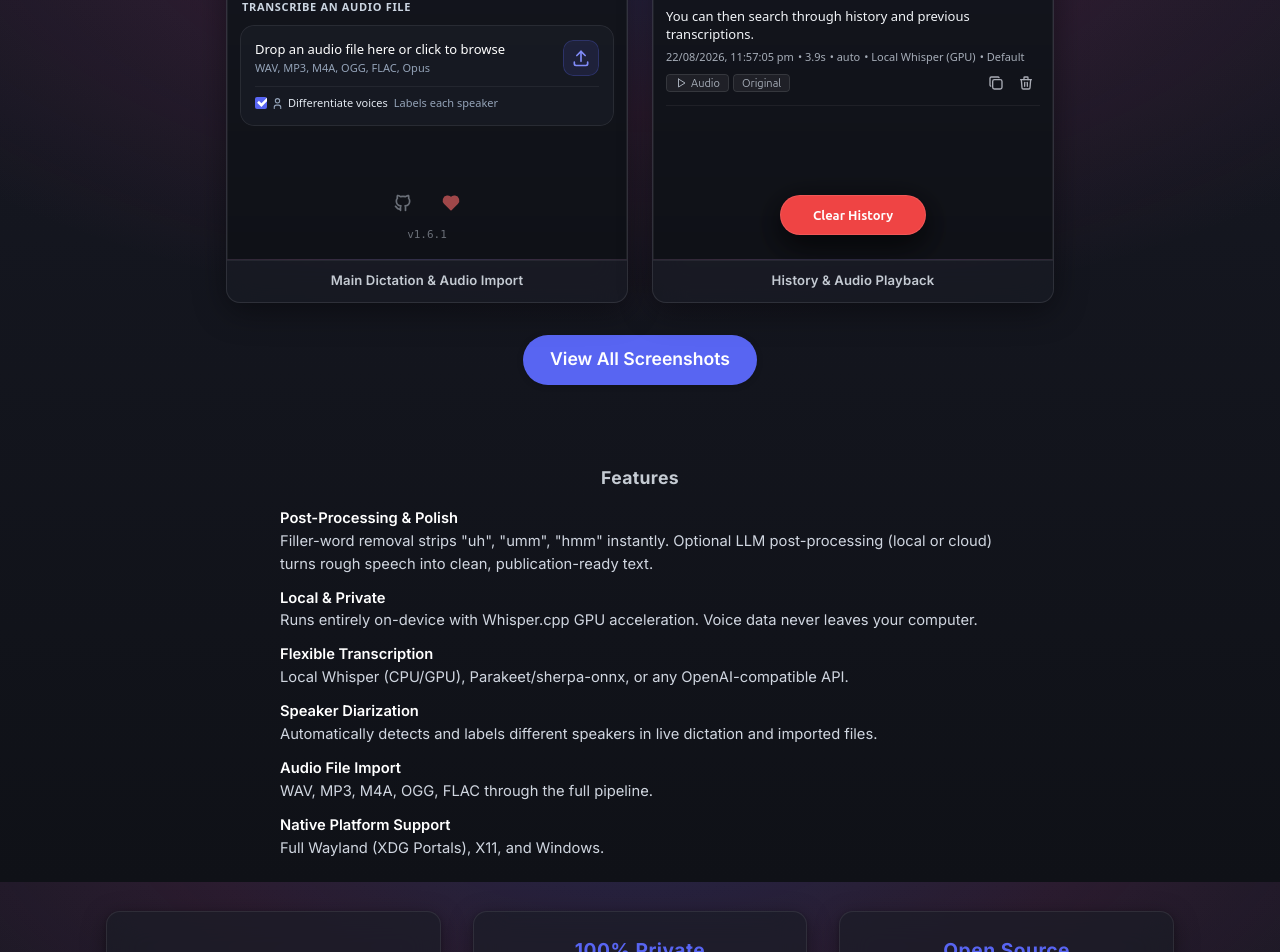
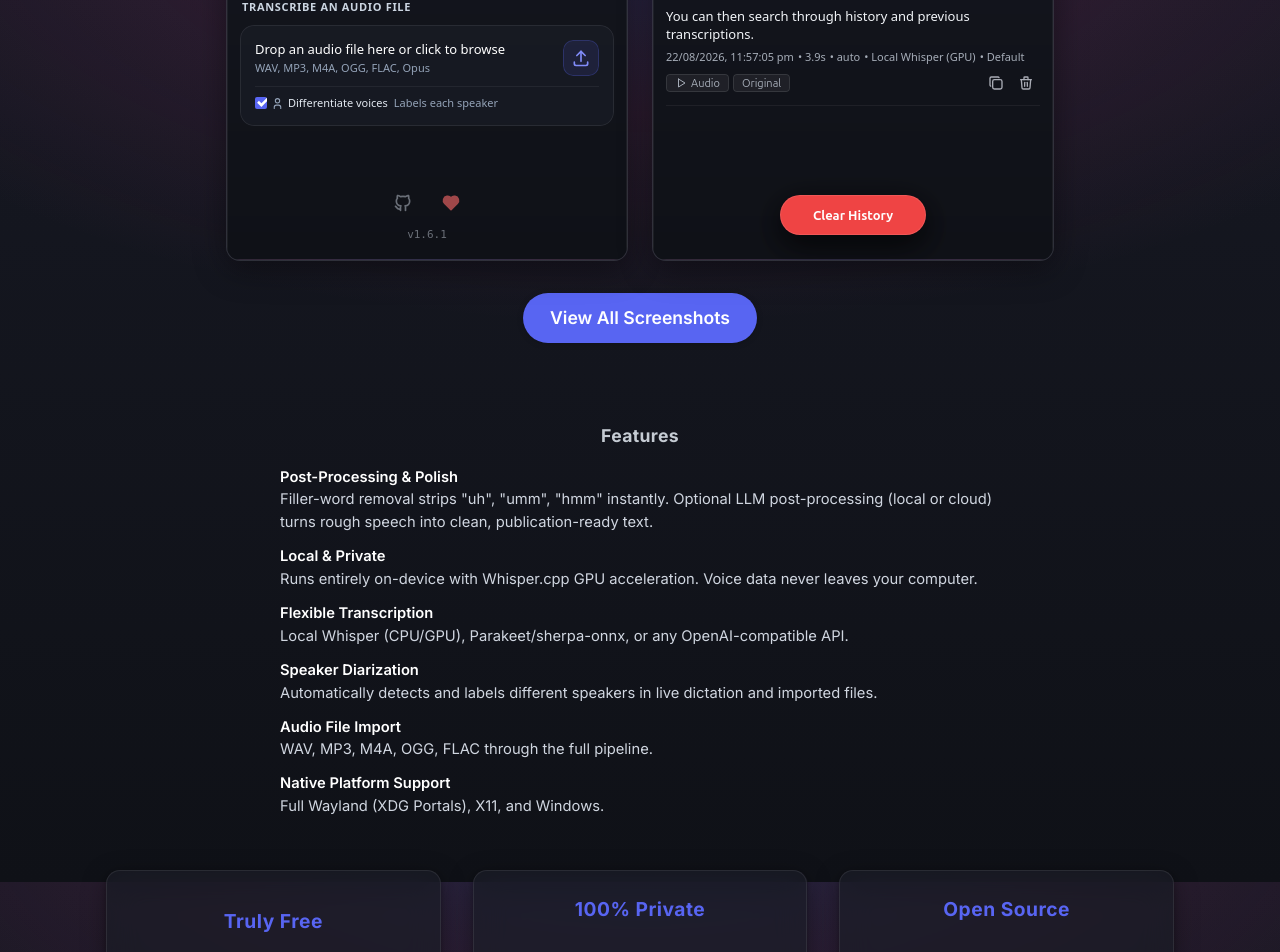
Before and after one commit to jackbrumley/voquill, a Jekyll site: the page built from docs/index.html, in a window 1280 px wide. Shown: the part 918-1870 px from the top of the page. Built offline with Jekyll 4.4.1, drawn with Linux system fonts in a browser that asks for light colours.

Commit message:
docs: remove screenshot captions from homepage hero grid

```diff
--- a/docs/assets/index.css
+++ b/docs/assets/index.css
@@ -307,21 +307,8 @@ h1 {
 
 .hero-screenshot-card img {
   display: block;
-  border-bottom: 1px solid rgba(255, 255, 255, 0.06);
+  border-radius: 13px;
   image-rendering: -webkit-optimize-contrast;
-}
-
-.hero-screenshot-caption {
-  padding: 0.65rem 0.9rem;
-  font-size: 0.82rem;
-  font-weight: 600;
-  color: var(--colors-text-secondary);
-  text-align: center;
-  letter-spacing: 0.01em;
-}
-
-.hero-screenshot-card:hover .hero-screenshot-caption {
-  color: var(--colors-text-primary);
 }
 
 .hero-container {
--- a/docs/index.html
+++ b/docs/index.html
@@ -97,11 +97,9 @@ container_class: home-container
 <div class="hero-screenshots-grid">
   <a href="{{ '/screenshots.html' | relative_url }}" class="hero-screenshot-card">
     <img src="{{ '/screenshots/screenshot-1.png' | relative_url }}" alt="Voquill Dictation Interface" loading="eager">
-    <span class="hero-screenshot-caption">Main Dictation &amp; Audio Import</span>
   </a>
   <a href="{{ '/screenshots.html' | relative_url }}" class="hero-screenshot-card">
     <img src="{{ '/screenshots/screenshot-2.png' | relative_url }}" alt="Voquill History & Playback Interface" loading="eager">
-    <span class="hero-screenshot-caption">History &amp; Audio Playback</span>
   </a>
 </div>
 
```
